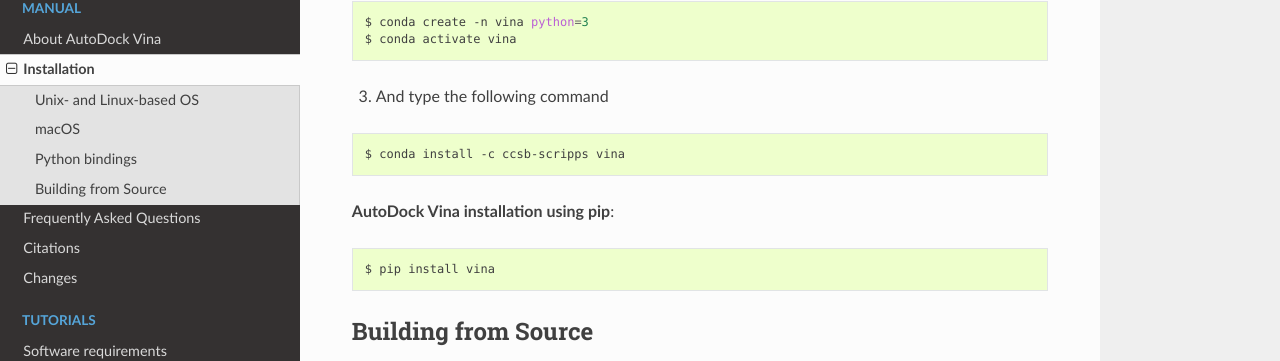
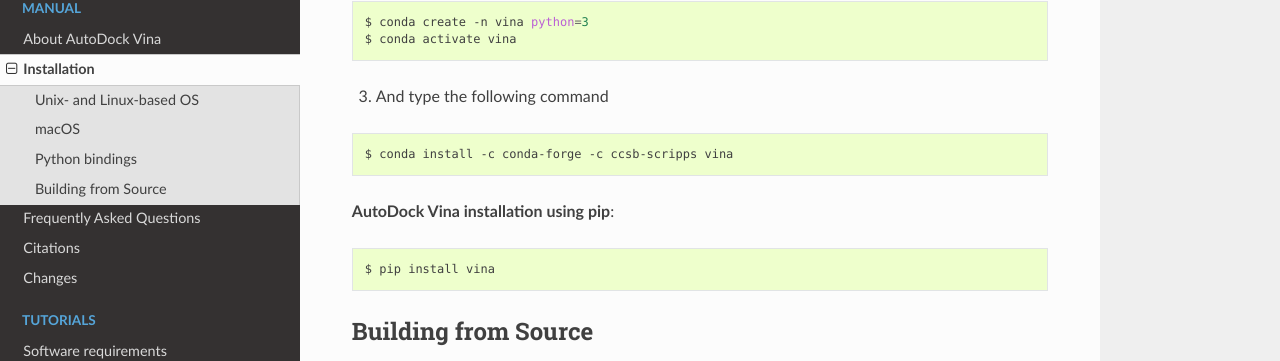
Before and after one commit to ccsb-scripps/AutoDock-Vina, a Sphinx documentation site: the page built from docs/source/installation.rst, in a window 1280 px wide and 900 px high, scrolled down 972 px. Shown: the part 113-474 px from the top of the window. Built offline with Sphinx 7.4.7 and the Read the Docs theme 2.0.0, drawn with Linux system fonts in a browser that asks for light colours.

Commit message:
Added conda-forge channel in commmand line installation

```diff
--- a/docs/source/docking_requirements.rst
+++ b/docs/source/docking_requirements.rst
@@ -53,7 +53,7 @@
 
     conda create -n vina python=3
     conda activate vina
-    conda install -c ccsb-scripps vina
+    conda install -c conda-forge -c ccsb-scripps vina
 
 3. And type the following command
 
--- a/docs/source/installation.rst
+++ b/docs/source/installation.rst
@@ -48,7 +48,7 @@
 
 .. code-block:: bash
 
-    $ conda install -c ccsb-scripps vina
+    $ conda install -c conda-forge -c ccsb-scripps vina
 
 **AutoDock Vina installation using pip**:
 
```
